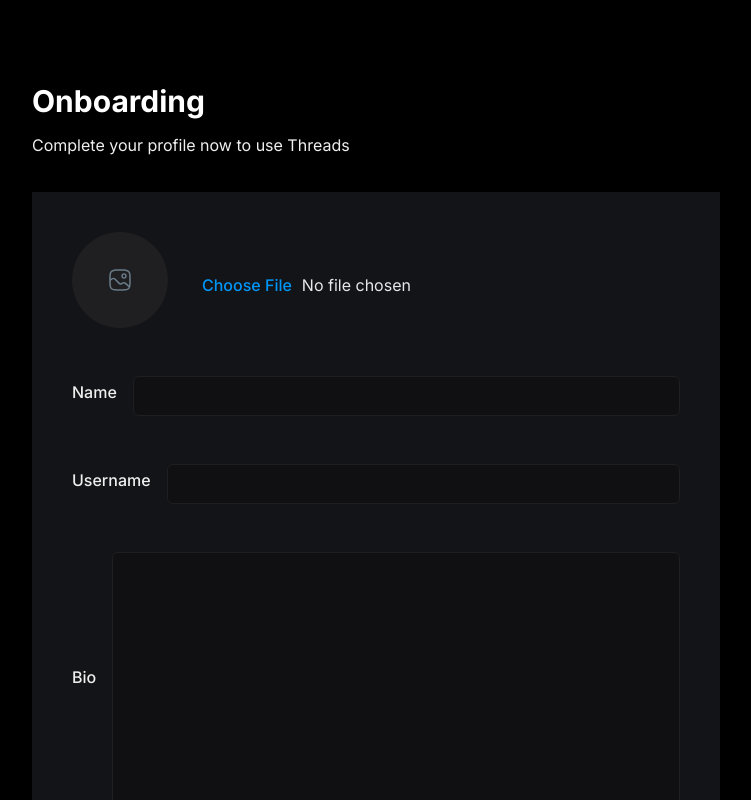
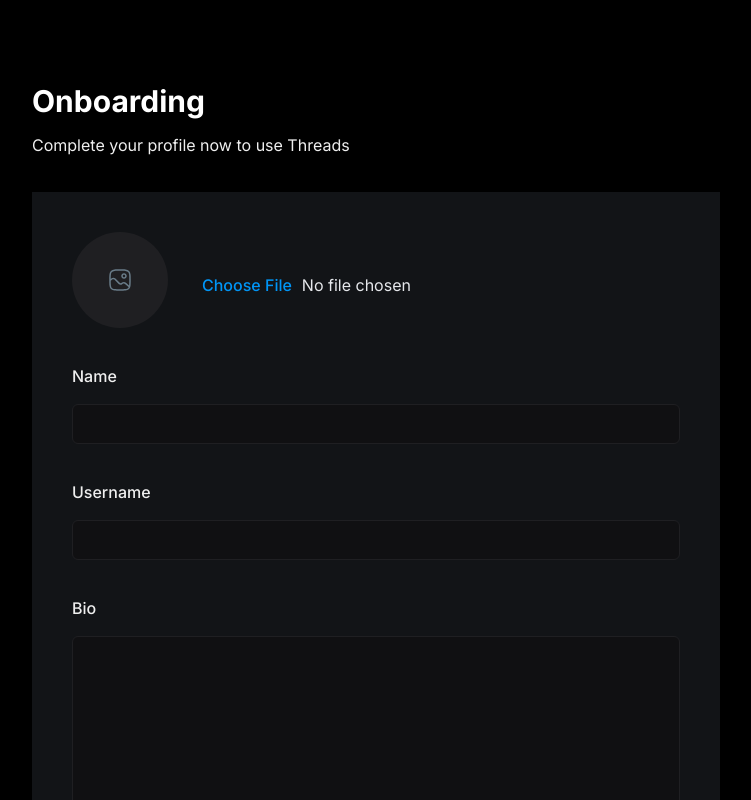
Before and after one commit to Gapotchenko-Yakov/threads, a Next.js app: page /onboarding in a window 1280 px wide. Shown: the top 800 px of the page, without its empty margins (264-1015 px from the left). Built offline with nearby package versions, Linux system fonts and the light colour scheme; no server answers.

Commit message:
Redesign AccountProfile component.

```diff
--- a/components/forms/AccountProfile.tsx
+++ b/components/forms/AccountProfile.tsx
@@ -103,11 +103,11 @@
           control={form.control}
           name="name"
           render={({ field }) => (
-            <FormItem className="flex items-center gap-4">
+            <FormItem className="flex flex-col w-full gap-3">
               <FormLabel className="text-base-semibold text-light-2">
                 Name
               </FormLabel>
-              <FormControl className="flex-1 text-base-semibold text-gray-200">
+              <FormControl>
                 <Input
                   type="text"
                   className="account-form_input no-focus"
@@ -124,11 +124,11 @@
           control={form.control}
           name="username"
           render={({ field }) => (
-            <FormItem className="flex items-center gap-4">
+            <FormItem className="flex flex-col w-full gap-3">
               <FormLabel className="text-base-semibold text-light-2">
                 Username
               </FormLabel>
-              <FormControl className="flex-1 text-base-semibold text-gray-200">
+              <FormControl>
                 <Input
                   type="text"
                   className="account-form_input no-focus"
@@ -145,11 +145,11 @@
           control={form.control}
           name="bio"
           render={({ field }) => (
-            <FormItem className="flex items-center gap-4">
+            <FormItem className="flex flex-col w-full gap-3">
               <FormLabel className="text-base-semibold text-light-2">
                 Bio
               </FormLabel>
-              <FormControl className="flex-1 text-base-semibold text-gray-200">
+              <FormControl>
                 <Textarea
                   rows={10}
                   className="account-form_input no-focus"
```
